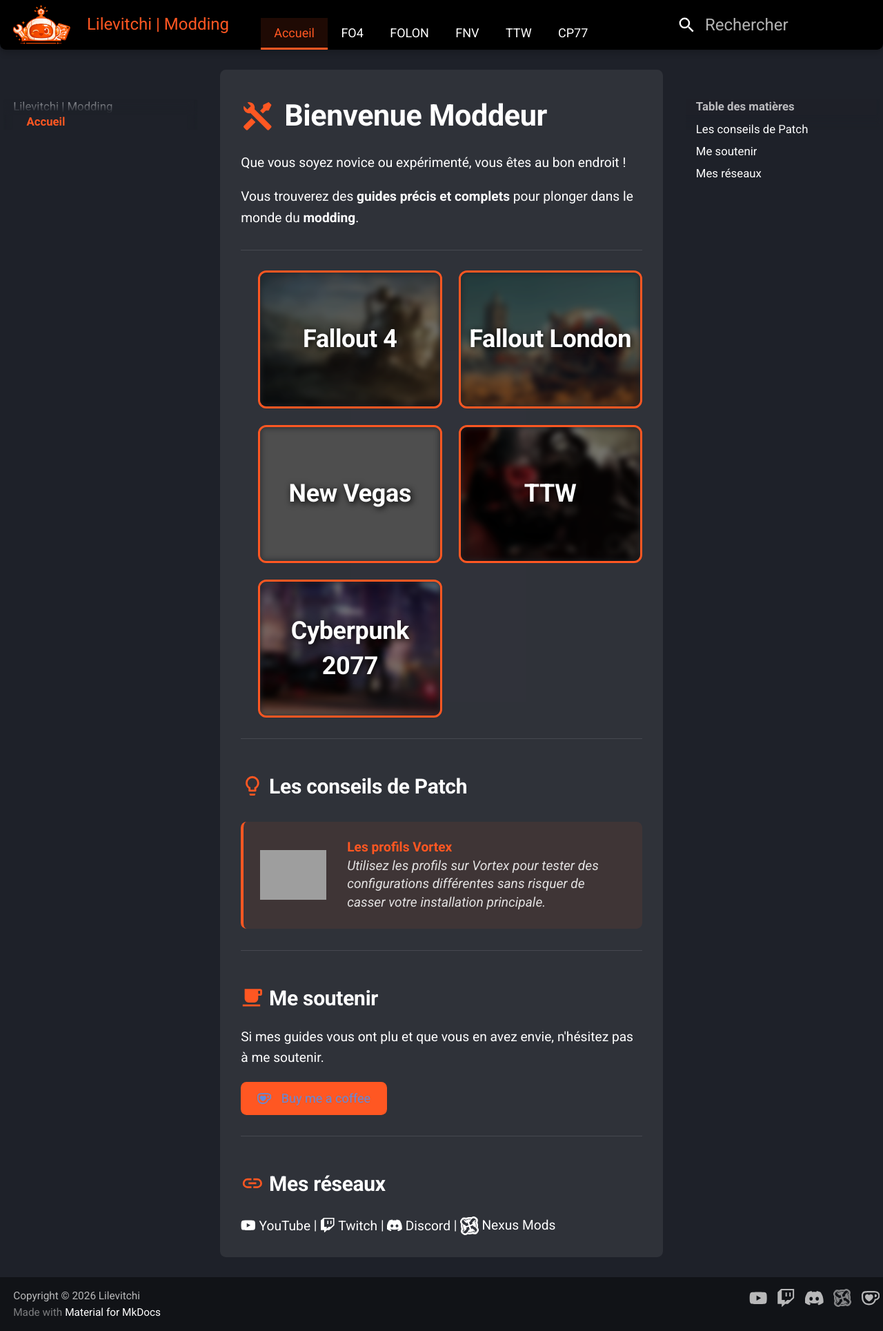
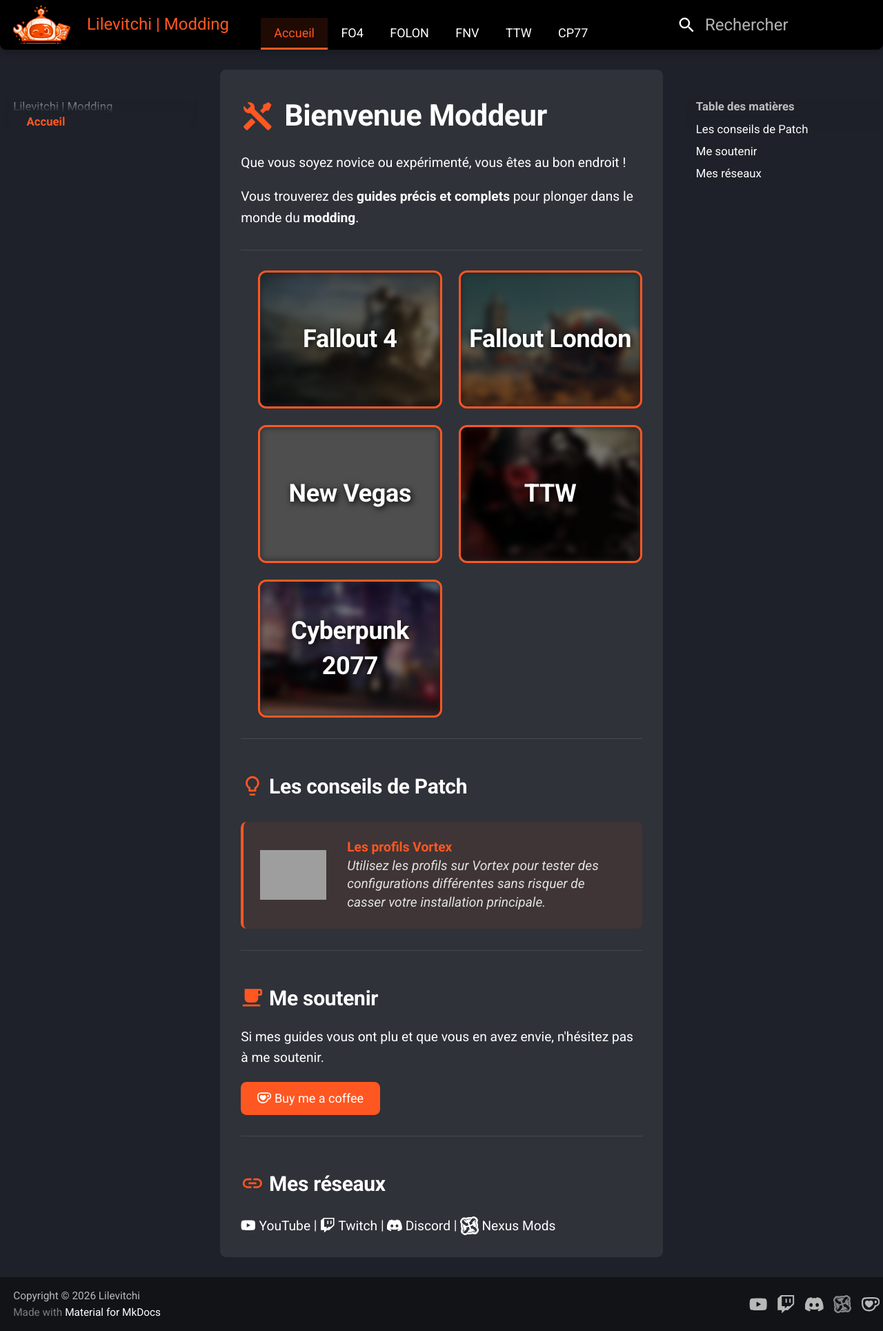
Before and after one commit to Lilevitchi/lilevitchi.github.io, an MkDocs documentation site: the page built from docs/index.md, in a window 1280 px wide. Shown: the whole page at 69% size. Built offline with MkDocs 1.6.1 and Material for MkDocs 9.7.7, drawn with Linux system fonts in a browser that asks for light colours; grey boxes are pictures that could not be loaded.

Commit message:
Update extra.css

```diff
--- a/docs/stylesheets/extra.css
+++ b/docs/stylesheets/extra.css
@@ -311,7 +311,11 @@
 [data-md-color-scheme] .md-typeset a:not(.kofi-button) {
   color: var(--white);
   transition: color var(--transition-base), transform var(--transition-base);
-  display: inline-block;
+}
+
+[data-md-color-scheme] .md-typeset a.kofi-button {
+    color: var(--white);
+    display: inline-block;
 }
 
 [data-md-color-scheme] .md-typeset a:hover:not(.kofi-button) {
```
